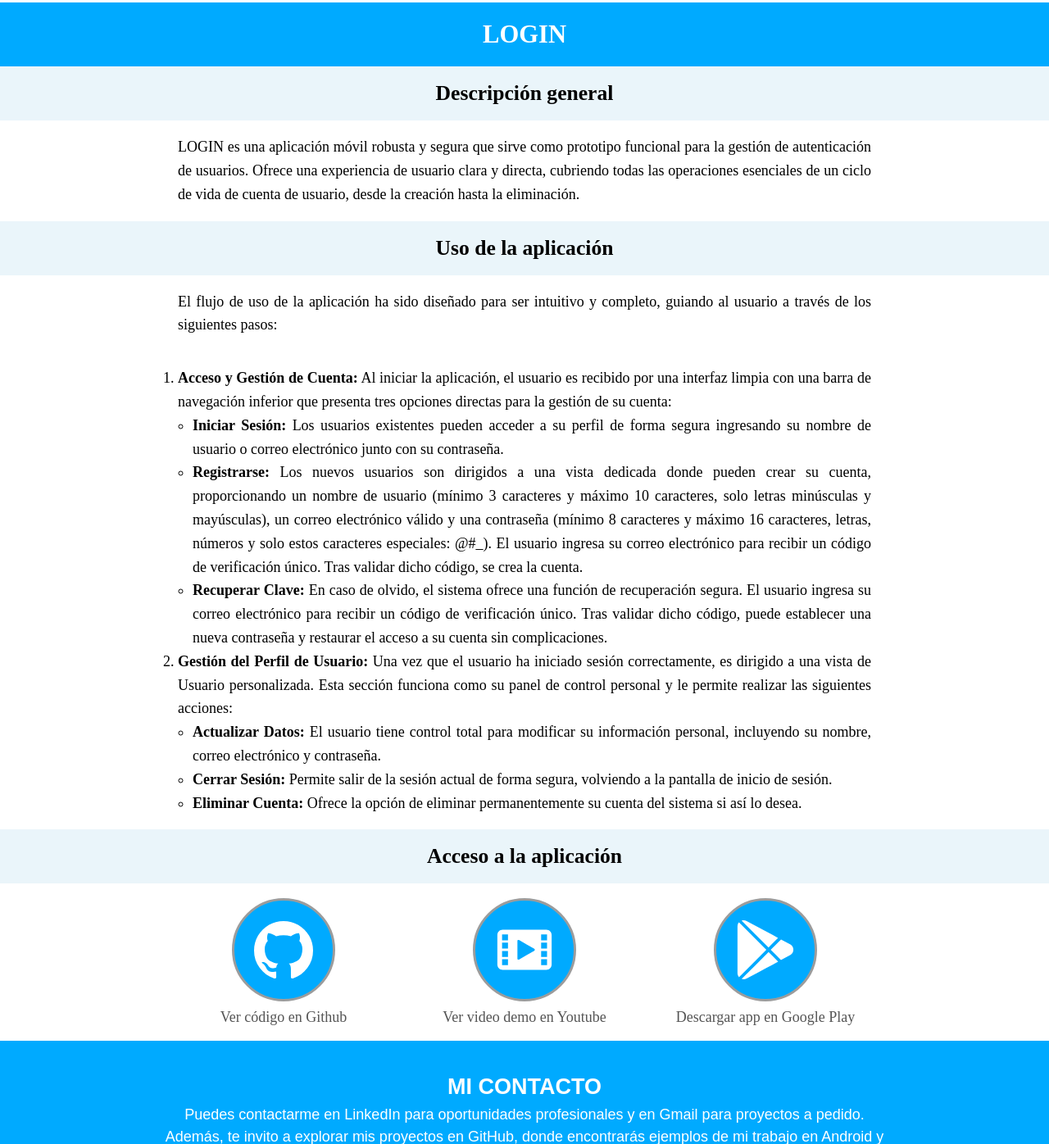
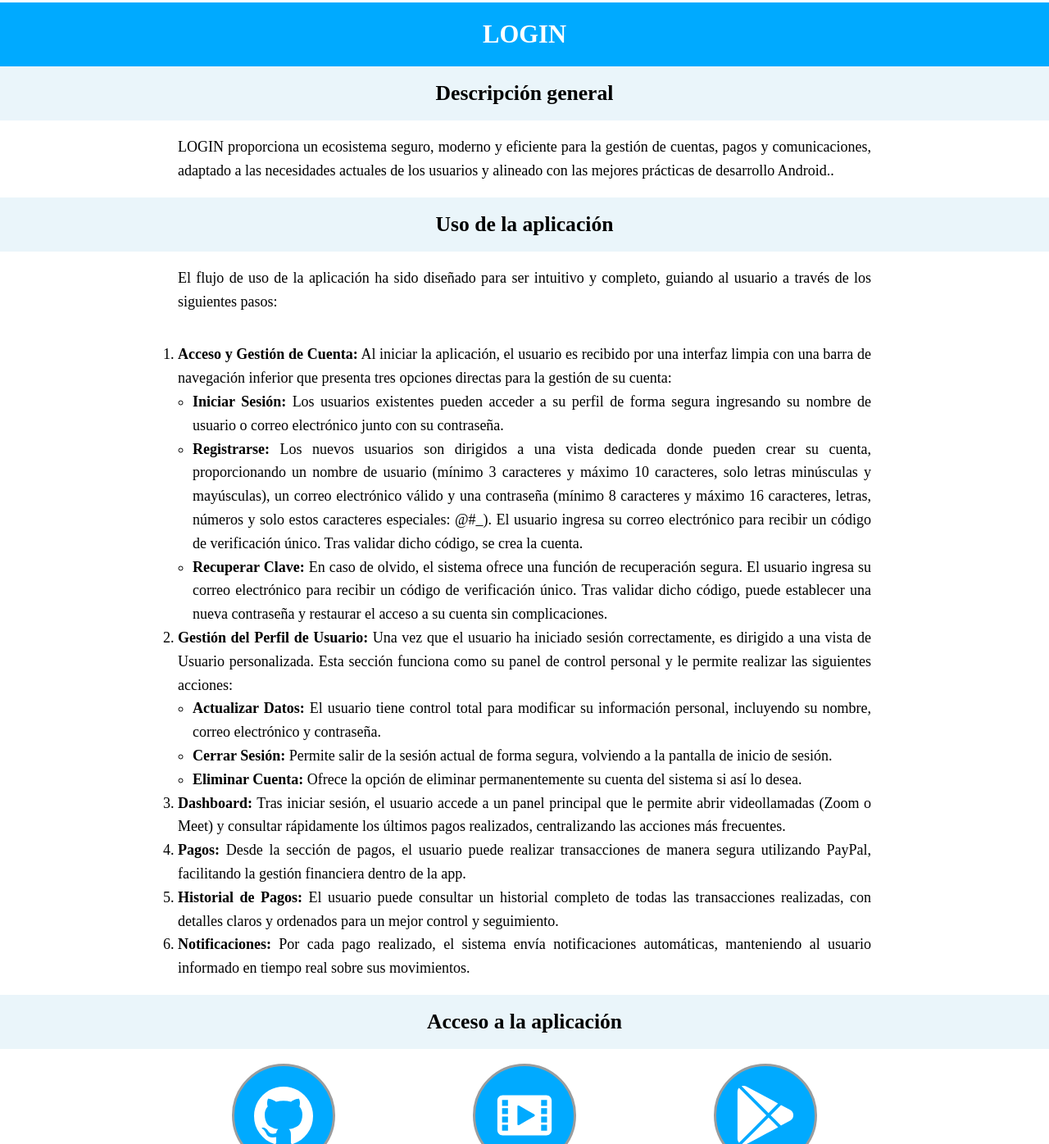
Before and after one commit to yjot-dev/yjot-dev.github.io, a plain HTML site: page src/views/app-login.html in a window 1280 px wide. Shown: the part 962-2358 px from the top of the page at 82% size. Drawn offline with Linux system fonts and the light colour scheme.

Commit message:
Design update 3.1.8

```diff
--- a/src/views/app-login.html
+++ b/src/views/app-login.html
@@ -22,10 +22,9 @@
             <div class="contenedor">
                 <article class="perfil">
                     <p>
-                        LOGIN es una aplicación móvil robusta y segura que sirve como prototipo funcional para la
-                        gestión de autenticación de usuarios. Ofrece una experiencia de usuario clara y directa,
-                        cubriendo todas las operaciones esenciales de un ciclo de vida de cuenta de usuario, desde la
-                        creación hasta la eliminación.
+                        LOGIN proporciona un ecosistema seguro, moderno y eficiente para la gestión de cuentas,
+                        pagos y comunicaciones, adaptado a las necesidades actuales de los usuarios y alineado
+                        con las mejores prácticas de desarrollo Android..
                     </p>
                 </article>
             </div>
@@ -82,6 +81,27 @@
                                 </li>
                             </ul>
                         </li>
+                        <li>
+                            <strong>Dashboard:</strong>
+                            Tras iniciar sesión, el usuario accede a un panel principal que le permite abrir videollamadas
+                            (Zoom o Meet) y consultar rápidamente los últimos pagos realizados, centralizando las acciones
+                            más frecuentes.
+                        </li>
+                        <li>
+                            <strong>Pagos:</strong>
+                            Desde la sección de pagos, el usuario puede realizar transacciones de manera segura utilizando
+                            PayPal, facilitando la gestión financiera dentro de la app.
+                        </li>
+                        <li>
+                            <strong>Historial de Pagos:</strong>
+                            El usuario puede consultar un historial completo de todas las transacciones realizadas, con
+                            detalles claros y ordenados para un mejor control y seguimiento.
+                        </li>
+                        <li>
+                            <strong>Notificaciones:</strong>
+                            Por cada pago realizado, el sistema envía notificaciones automáticas, manteniendo al usuario
+                            informado en tiempo real sobre sus movimientos.
+                        </li>
                     </ol>
                 </article>
             </div>
```
Also changed, not shown: src/views/curriculum.html (+2 -4 lines), src/views/project.html (+10 -15 lines), src/assets/project/Android1.png, src/assets/project/Android2.png, src/assets/project/Android3.png, src/assets/project/Android4.png, src/assets/project/Android5.png, 5 other files.
